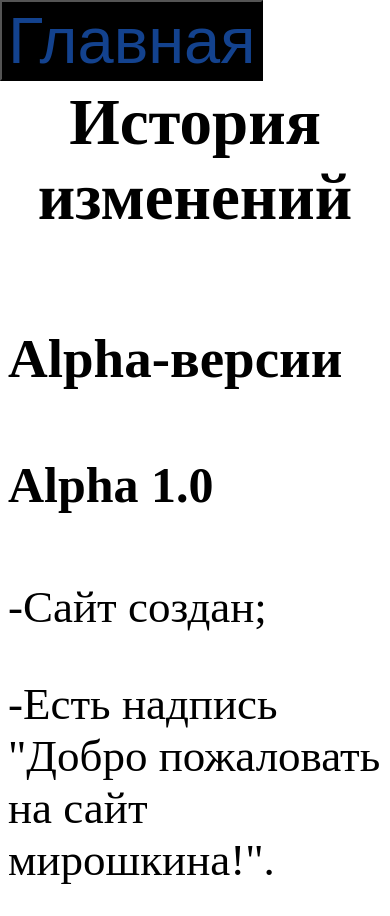
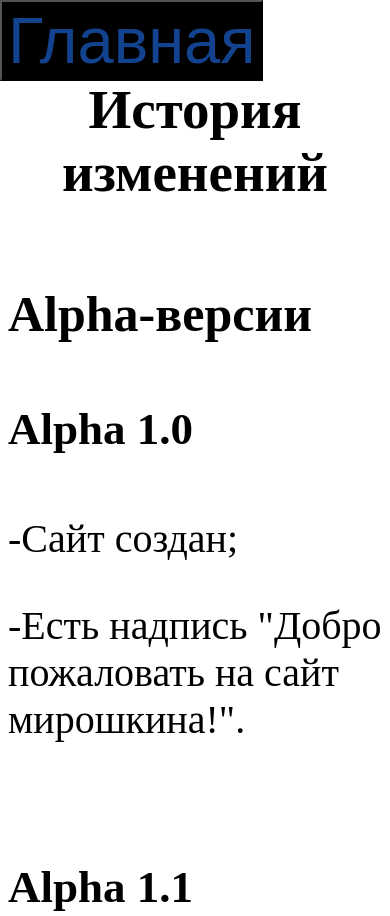
Before and after one commit to Miroshkin0207/historyOfChanges, a plain HTML site: page index.html in a window 390 px wide. Shown: the top 916 px of the page. Drawn offline with Linux system fonts and the light colour scheme.

Commit message:
Update style.css

```diff
--- a/style.css
+++ b/style.css
@@ -43,20 +43,20 @@ h1 {
     }
 
     h1 {
-        font-size: 65px;
+        font-size: 55px;
         position: relative;
         top: 15px
     }
 
     h2 {
-        font-size: 55px
+        font-size: 50px
     }
 
     h4 {
-        font-size: 50px
+        font-size: 45px
     }
 
     p {
-        font-size: 45px
+        font-size: 40px
     }
 }
```
